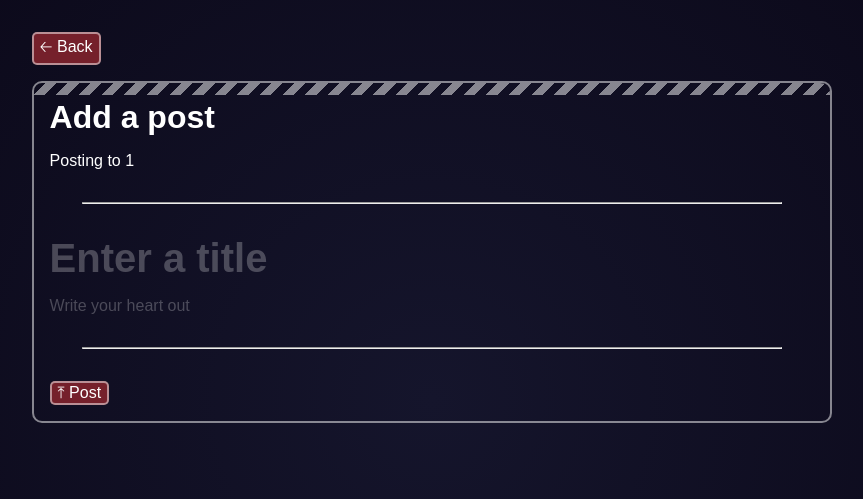
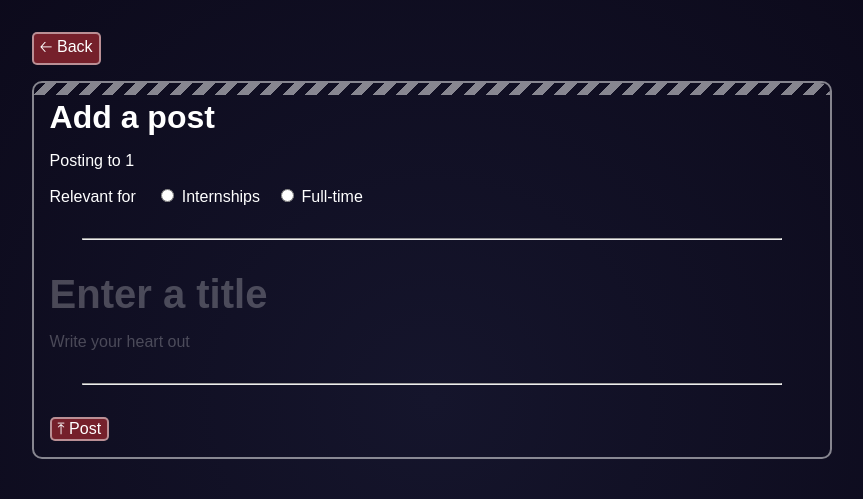
Before and after one commit to enamchae/nowworki, a Flask app: page /addpost?topic=1 in a window 1280 px wide. Shown: the top 499 px of the page, without its empty margins (208-1071 px from the left). Run offline with Flask 2, Linux system fonts and the light colour scheme; some libraries are stand-ins or nearby versions.

Commit message:
feat: post form validation, fulltime radio, update requirements.txt

```diff
--- a/app.py
+++ b/app.py
@@ -1,5 +1,6 @@
 from flask import Flask, render_template, request, session, redirect, jsonify
 import json
+import time
 from typing import TypedDict
 import dbManager as dbm
 app = Flask(__name__)
@@ -93,16 +94,23 @@ class AddPostBody(TypedDict):
     title: str
     body: str
     topic: str
+    fulltime: bool
+
 
 @app.route('/api/post', methods=['POST'])
 def record_post():
     body: AddPostBody = json.loads(request.data)
 
-    uid = 0 # placeholder uid
-    # dbm.insert_post()
+    if "uid" not in session:
+        return "Not logged in", 403
+
+    uid = session["uid"]
+    new_post = dbm.insert_post(uid, body["topic"], body["body"], body["fulltime"], int(time.time() * 1000))
+
+    print(new_post)
 
     return jsonify(
-        new_post_id=0, # placeholder pid
+        new_post_id=0, #placeholder pid
     )
 
 
--- a/requirements.txt
+++ b/requirements.txt
@@ -1 +1,3 @@
 flask>=2.2.3
+MySQL-python>=1.2.5
+mysql-connector-python>=8.0.32s
--- a/static/styles/add_post.css
+++ b/static/styles/add_post.css
@@ -32,6 +32,26 @@ main {
 
 h1 {
     margin: 0;
+}
+
+.fulltime-radios {
+    display: inline-flex;
+    gap: 1em;
+    margin: 0 1em;
+}
+
+input[type="radio"] {
+    accent-color: var(--col-accent);
+
+    transition: box-shadow 0.1s var(--near-circ-ease);
+}
+
+input[type="radio"]:checked {
+    box-shadow: 0 0 0 2px #ffffffaf;
+}
+
+input[type="radio"]:checked + label {
+    border-bottom: 2px solid #ffffff7f;
 }
 
 [contenteditable] {
--- a/static/styles/add_post.js
+++ b/static/styles/add_post.js
@@ -31,16 +31,38 @@ h2.addEventListener("keydown", event => {
 const statusIndicator = qs(".status-indicator");
 
 qs(".post-button").addEventListener("click", async () => {
+    const titleText = h2.textContent;
+    if (!titleText) {
+        statusIndicator.textContent = "Please enter a title!";
+        return;
+    }
+
+    const bodyText = [...body.children]
+            .map(paragraph => paragraph.textContent)
+            .join("\n")
+            || body.textContent;
+    if (!bodyText) {
+        statusIndicator.textContent = "Please enter text in the body of your post!";
+        return;
+    }
+
+    const fulltimeRadio = qs("[name='fulltime']:checked");
+    if (!fulltimeRadio) {
+        statusIndicator.textContent = "Please indicate whether your post is for internship or full-time jobs!";
+        return;
+    }
+
+
+    statusIndicator.textContent = "";
     statusIndicator.classList.add("loading");
 
     const response = await fetch("/api/post", {
         method: "POST",
         body: JSON.stringify({
-            title: h2.textContent,
-            body: [...body.children]
-                    .map(paragraph => paragraph.textContent)
-                    .join("\n"),
+            title: titleText,
+            body: bodyText,
             topic,
+            fulltime: Boolean(Number(fulltimeRadio.value)),
         }),
     });
 
--- a/templates/add_post.html
+++ b/templates/add_post.html
@@ -24,6 +24,23 @@
                 <h1>Add a post</h1>
 
                 <p>Posting to {{topic.capitalize()}}</p>
+                <p>
+                    Relevant for
+                    <span class="fulltime-radios">
+                        <span>
+                            <input type="radio"
+                                    id="internships-radio"
+                                    name="fulltime"
+                                    value="0" /> <label for="internships-radio">Internships</label>
+                        </span>
+                        <span>
+                            <input type="radio"
+                                    id="fulltime-radio"
+                                    name="fulltime"
+                                    value="1" /> <label for="fulltime-radio">Full-time</label>
+                        </span>
+                    </span>
+                </p>
                 {% if reply_target_pid %}
                 <p>Responding to …</p>
 
```
